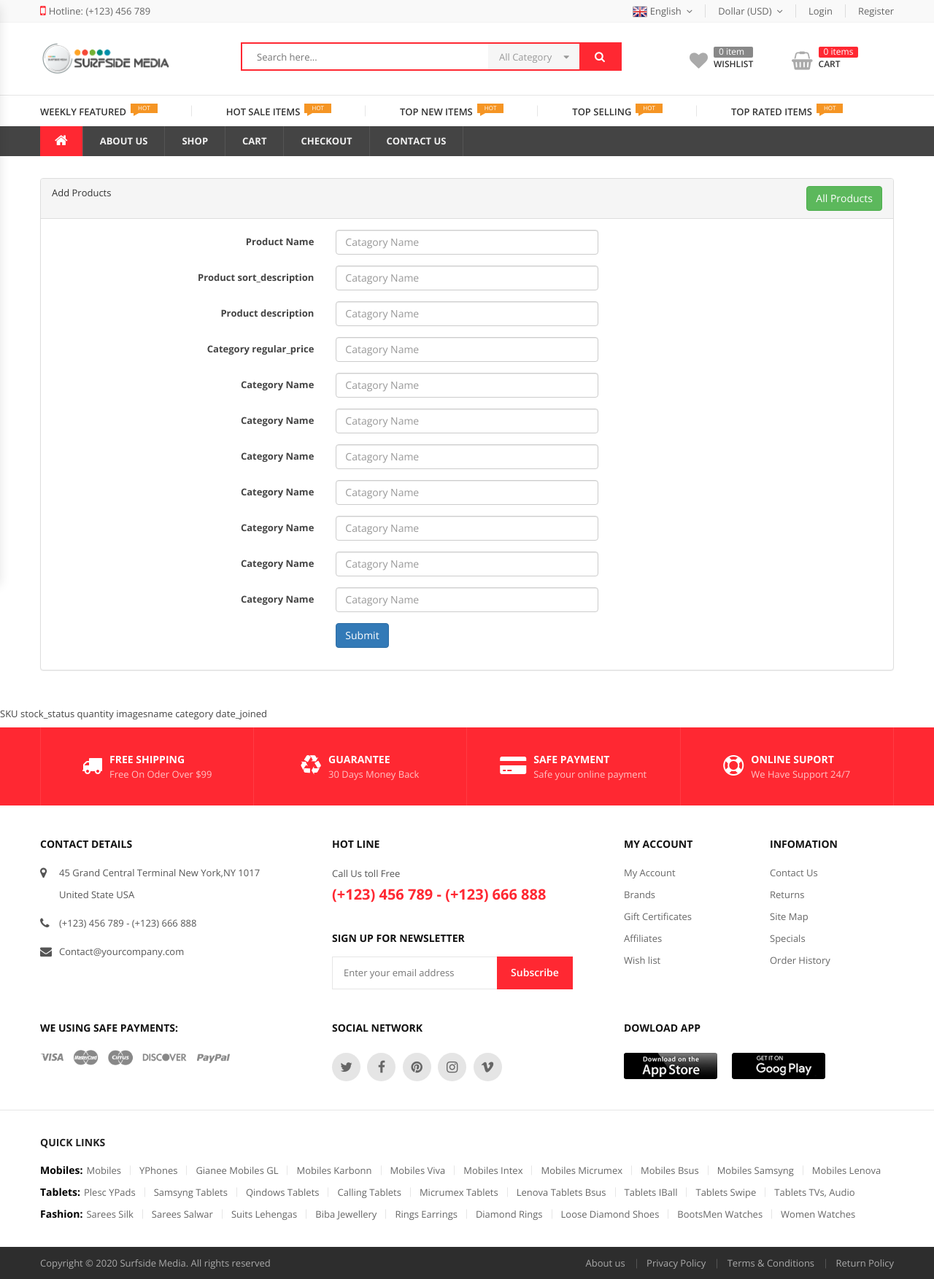
After one commit to abhaymishra9695/django_ecommerce, a Django app: page /add_product in a window 1280 px wide. The commit adds this page. Shown: the whole page at 73% size. Run offline with Django 4.2, Linux system fonts and the light colour scheme; some libraries are stand-ins or nearby versions.

Commit message:
04/05/2023 works

```diff
--- a/ecommerce/urls.py
+++ b/ecommerce/urls.py
@@ -36,6 +36,12 @@ urlpatterns = [
     path('increment_cart/<cart_item_id>',views.increment_cart,name='increment_cart'),
     path('decrement_cart/<cart_item_id>',views.decrement_cart,name='decrement_cart'),
     path('delete_cart',views.delete_cart,name='delete_cart'),
-
-
+    path('catagory_by_product/<slug:slug>',views.catagory_by_product,name='catagory_by_product'),
+    path('search/',views.search,name='search'),
+    path('Categories',views.Categories,name='Categories'),
+    path('addcategories',views.addcategories,name='addcategories'),
+    path('update_category/<slug:slug>',views.update_category,name='update_category'),
+    path('delete_category/<slug:slug>',views.delete_category,name='delete_category'),
+    path('product',views.product,name='product'),
+    path('add_product',views.add_product,name='add_product'),
 ]
--- /dev/null
+++ b/store/templates/add_product.html
@@ -0,0 +1,120 @@
+{% extends 'base.html' %}
+{% block title %}
+Categories for Admin
+{% endblock %}
+{% block content %}
+<div>
+    <div class="container" style="padding: 30px 0;">
+    <div class="row">
+        <div class="col-md-12">
+            <div class="panel panel-default">
+                <div class="panel-heading" >
+                    <div class="row">
+
+                        <div class="col-md-6">
+                            Add Products
+                        </div>
+                        <div class="col-md-6">
+                           <a href="{% url 'product' %}" class="btn btn-success pull-right">All Products</a>
+                        </div>
+                    </div>
+
+
+                </div>
+                <div class="panel-body">
+                    <form action="" class="form-horizontal" method="post">
+                        {% csrf_token %}
+                        <div class="form-group">
+                            <label for="" class="col-md-4 control-label"> Product Name</label>
+                            <div class="col-md-4">
+                                <input type="text" placeholder="Catagory Name" class="form-control input-md" name="name">
+                            </div>
+                        </div>
+                        <div class="form-group">
+                            <label for="" class="col-md-4 control-label"> Product sort_description</label>
+                            <div class="col-md-4">
+                                <input type="text" placeholder="Catagory Name" class="form-control input-md" name="sort_description">
+                            </div>
+                        </div>
+                        <div class="form-group">
+                            <label for="" class="col-md-4 control-label"> Product description</label>
+                            <div class="col-md-4">
+                                <input type="text" placeholder="Catagory Name" class="form-control input-md" name="description">
+                            </div>
+                        </div>
+                        <div class="form-group">
+                            <label for="" class="col-md-4 control-label"> Category regular_price</label>
+                            <div class="col-md-4">
+                                <input type="text" placeholder="Catagory Name" class="form-control input-md" name="regular_price">
+                            </div>
+                        </div>
+                        <div class="form-group">
+                            <label for="" class="col-md-4 control-label"> Category Name</label>
+                            <div class="col-md-4">
+                                <input type="text" placeholder="Catagory Name" class="form-control input-md" name="catagery">
+                            </div>
+                        </div>
+                        <div class="form-group">
+                            <label for="" class="col-md-4 control-label"> Category Name</label>
+                            <div class="col-md-4">
+                                <input type="text" placeholder="Catagory Name" class="form-control input-md" name="catagery">
+                            </div>
+                        </div>
+                        <div class="form-group">
+                            <label for="" class="col-md-4 control-label"> Category Name</label>
+                            <div class="col-md-4">
+                                <input type="text" placeholder="Catagory Name" class="form-control input-md" name="catagery">
+                            </div>
+                        </div>
+                        <div class="form-group">
+                            <label for="" class="col-md-4 control-label"> Category Name</label>
+                            <div class="col-md-4">
+                                <input type="text" placeholder="Catagory Name" class="form-control input-md" name="catagery">
+                            </div>
+                        </div>
+                        <div class="form-group">
+                            <label for="" class="col-md-4 control-label"> Category Name</label>
+                            <div class="col-md-4">
+                                <input type="text" placeholder="Catagory Name" class="form-control input-md" name="catagery">
+                            </div>
+                        </div>
+                        <div class="form-group">
+                            <label for="" class="col-md-4 control-label"> Category Name</label>
+                            <div class="col-md-4">
+                                <input type="text" placeholder="Catagory Name" class="form-control input-md" name="catagery">
+                            </div>
+                        </div>
+                        <div class="form-group">
+                            <label for="" class="col-md-4 control-label"> Category Name</label>
+                            <div class="col-md-4">
+                                <input type="text" placeholder="Catagory Name" class="form-control input-md" name="catagery">
+                            </div>
+                        </div>
+                        <div class="form-group">
+                            <label for="" class="col-md-4 control-label"></label>
+                            <div class="col-md-4">
+                                <button type="submit" class="btn btn-primary">Submit</button>
+                            </div>
+                        </div>
+                    </form>
+
+                </div>
+            </div>
+        </div>
+    </div>
+    </div>
+
+
+
+
+
+
+SKU
+stock_status
+quantity
+imagesname
+category
+date_joined
+
+</div>
+{% endblock content %}
--- a/store/templates/base.html
+++ b/store/templates/base.html
@@ -81,6 +81,22 @@
 											<a title="Dashboard" href="{% url 'dashboard' %}">Dashboard</a>
 										</li>
 										<li class="menu-item" >
+											<a title="All Product" href="{% url 'product' %}">All Product</a>
+										</li>
+										<li class="menu-item" >
+											<a title="Dashboard" href="{% url 'Categories' %}">Categories</a>
+										</li>
+										<li class="menu-item" >
+											<a title="Dashboard" href="{% url 'dashboard' %}">Coupons</a>
+										</li>
+										<li class="menu-item" >
+											<a title="Dashboard" href="{% url 'dashboard' %}">Orders</a>
+										</li>
+										<li class="menu-item" >
+											<a title="Dashboard" href="{% url 'dashboard' %}">Customers</a>
+										</li>
+
+										<li class="menu-item" >
 											<a title="Logout" href="{% url 'logout' %}">Logout</a>
 										</li>
 
@@ -104,30 +120,17 @@
 
 						<div class="wrap-search center-section">
 							<div class="wrap-search-form">
-								<form action="#" id="form-search-top" name="form-search-top">
+								<form action="{% url 'search' %}" id="form-search-top" name="form-search-top" method="get">
 									<input type="text" name="search" value="" placeholder="Search here...">
-									<button form="form-search-top" type="button"><i class="fa fa-search" aria-hidden="true"></i></button>
+									<button form="form-search-top" type="submit"><i class="fa fa-search" aria-hidden="true"></i></button>
 									<div class="wrap-list-cate">
-										<input type="hidden" name="product-cate" value="0" id="product-cate">
+										<!-- <input type="hidden" name="product-cate" value="0" id="product-cate"> -->
 										<a href="#" class="link-control">All Category</a>
 										<ul class="list-cate">
 											<li class="level-0">All Category</li>
-											<li class="level-1">-Electronics</li>
-											<li class="level-2">Batteries & Chargens</li>
-											<li class="level-2">Headphone & Headsets</li>
-											<li class="level-2">Mp3 Player & Acessories</li>
-											<li class="level-1">-Smartphone & Table</li>
-											<li class="level-2">Batteries & Chargens</li>
-											<li class="level-2">Mp3 Player & Headphones</li>
-											<li class="level-2">Table & Accessories</li>
-											<li class="level-1">-Electronics</li>
-											<li class="level-2">Batteries & Chargens</li>
-											<li class="level-2">Headphone & Headsets</li>
-											<li class="level-2">Mp3 Player & Acessories</li>
-											<li class="level-1">-Smartphone & Table</li>
-											<li class="level-2">Batteries & Chargens</li>
-											<li class="level-2">Mp3 Player & Headphones</li>
-											<li class="level-2">Table & Accessories</li>
+											{% for catagery in  catageries %}
+											<li class="level-1"><a href="{% url 'catagory_by_product' catagery.slug  %}"  class="cate-link">{{ catagery.name }}</a></li>
+											{% endfor %}
 										</ul>
 									</div>
 								</form>
--- a/store/views.py
+++ b/store/views.py
@@ -4,8 +4,10 @@ from django.core.paginator import Paginator
 from django.contrib.auth.decorators import login_required
 from django.contrib.auth import authenticate,login,logout as user_logout
 from django.contrib.auth import get_user_model
+from django.utils.text import slugify
 from .seed import *
 from .models import *
+from django.db.models import  Q
 User = get_user_model()
 
 # Create your views here.
@@ -23,13 +25,42 @@ def cart(request):   # sourcery skip: remove-unreachable-code
 def aboutus(request):
     return render(request,'aboutus.html')
 
-def shop(request):
-    product_list=Product.objects.all()
-    paginator = Paginator(product_list, 12)  # Show 25 contacts per page.
+def shop(request):  # sourcery skip: merge-comparisons, merge-duplicate-blocks, remove-pass-body, remove-redundant-if, remove-unreachable-code
 
+    product_sorting=request.GET.get("productsorting")
+    if product_sorting=="date":
+        product_list=Product.objects.all().order_by('date_joined')
+    elif product_sorting=="price":
+         product_list=Product.objects.all().order_by('regular_price')
+    elif product_sorting=="price-desc":
+        product_list=Product.objects.all().order_by('-regular_price')
+    elif product_sorting=="menu_order":
+        product_list=Product.objects.all()
+    else:
+        product_list=Product.objects.all()
+
+    post_per_page=request.GET.get("post_per_page")
+    if post_per_page=="12":
+        post_per_page=12
+    elif post_per_page=="16":
+        post_per_page=16
+    elif post_per_page=="18":
+        post_per_page=18
+    elif post_per_page=="21":
+        post_per_page=21
+    elif post_per_page=="24":
+        post_per_page=24
+    elif post_per_page=="30":
+        post_per_page=30
+    else :
+        post_per_page=12
+
+    catageries=Category.objects.all()
+
+    paginator = Paginator(product_list, post_per_page)  # Show 25 contacts per page.
     page_number = request.GET.get("page")
     product= paginator.get_page(page_number)
-    return render(request,'shop.html',{"products":product})
+    return render(request,'shop.html',{"products":product,"catageries":catageries})
 
 
 
@@ -99,8 +130,8 @@ def remove_cart_product(request,cart_item_id):
     return HttpResponseRedirect(request.META.get('HTTP_REFERER'))
 def seed_data(request):
 
-    # product_seed()
-    return HttpResponse(request.get_cart_count())
+    product_seed()
+    return HttpResponse("done")
 
 
 
@@ -129,3 +160,92 @@ def delete_cart(request):
     cart_item = CartItem.objects.all()
     cart_item.delete()
     return HttpResponseRedirect(request.META.get('HTTP_REFERER'))
+
+
+def catagory_by_product(request,slug):
+    product_sorting=request.GET.get("productsorting")
+    if product_sorting=="date":
+        product_list=Product.objects.all().order_by('date_joined')
+    elif product_sorting=="price":
+         product_list=Product.objects.all().order_by('regular_price')
+    elif product_sorting=="price-desc":
+        product_list=Product.objects.all().order_by('-regular_price')
+    elif product_sorting=="menu_order":
+        product_list=Product.objects.all()
+    else:
+       product_list=Product.objects.all()
+    post_per_page=request.GET.get("post_per_page")
+    if post_per_page=="12":
+        post_per_page=12
+    elif post_per_page=="16":
+        post_per_page=16
+    elif post_per_page=="18":
+        post_per_page=18
+    elif post_per_page=="21":
+        post_per_page=21
+    elif post_per_page=="24":
+        post_per_page=24
+    elif post_per_page=="30":
+        post_per_page=30
+    else :
+        post_per_page=12
+
+    catageries=Category.objects.all()
+    product_list=Product.objects.filter(category__slug=slug)
+    paginator = Paginator(product_list, post_per_page)  # Show 25 contacts per page.
+    page_number = request.GET.get("page")
+    product= paginator.get_page(page_number)
+    return render(request,'shop.html',{"products":product,"catageries":catageries})
+
+
+def search(request):
+    catageries=Category.objects.all()
+    search=request.GET.get("search")
+    product=Product.objects.filter(name__icontains=search)
+    return render(request,'shop.html',{"products":product,"catageries":catageries})
+
+def Categories(request):
+    Categories=Category.objects.all()
+    paginator = Paginator(Categories, 5)  # Show 25 contacts per page.
+    page_number = request.GET.get("page")
+    Categories= paginator.get_page(page_number)
+    return render(request,'categories.html',{"Categories":Categories})
+
+def addcategories(request):
+    if request.method=="POST":
+        catagery=  request.POST.get('catagery')
+        slug= slugify(catagery)
+        catagery=Category.objects.create(name=catagery,slug=slug)
+        catagery.save()
+    return render(request,'addcategory.html')
+
+def update_category(request,slug):
+    catagery=Category.objects.get(slug=slug)
+    if request.method=="POST":
+        name=  request.POST.get('catagery')
+        slug= slugify(name)
+        catagery.name=name
+        catagery.slug=slug
+        catagery.save()
+        return redirect('Categories')
+    return render(request,'editcategory.html',{"catagery":catagery})
+
+def delete_category(request,slug):
+    catagery=Category.objects.get(slug=slug)
+    catagery.delete()
+    return redirect('Categories')
+
+def product(request):
+    product_list=Product.objects.all()
+    paginator = Paginator(product_list, 10)  # Show 25 contacts per page.
+    page_number = request.GET.get("page")
+    product= paginator.get_page(page_number)
+    return render(request,'product.html',{"products":product})
+
+def add_product(request):
+    if request.method=="POST":
+        catagery=  request.POST.get('catagery')
+        slug= slugify(catagery)
+        catagery=Category.objects.create(name=catagery,slug=slug)
+        catagery.save()
+    return render(request,'add_product.html')
```
Also changed, not shown: store/seed.py (+7 -3 lines), store/templates/addcategory.html (added, +49 -0 lines), store/templates/categories.html (added, +76 -0 lines), store/templates/editcategory.html (added, +49 -0 lines), store/templates/product.html (added, +111 -0 lines), store/templates/shop.html (+31 -19 lines), db.sqlite3.
